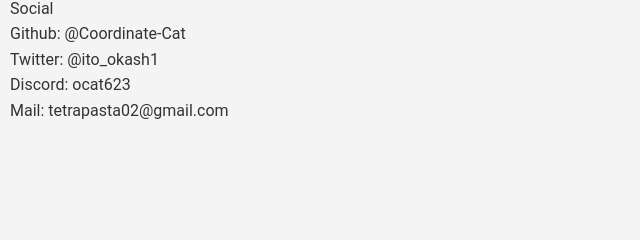
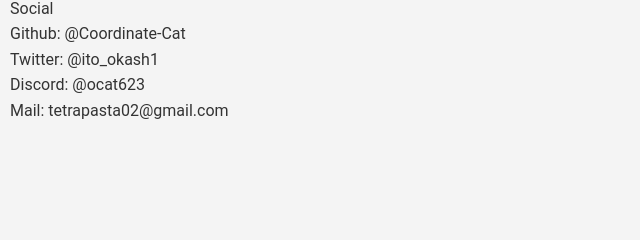
Before and after one commit to Coordinate-Cat/ocat, a plain HTML site: page index.html in a window 1280 px wide. Shown: the part 374-614 px from the top of the page, 0-640 px from the left. Drawn offline with Linux system fonts and the light colour scheme.

Commit message:
fix: discord

```diff
--- a/index.html
+++ b/index.html
@@ -37,7 +37,7 @@
       <p>Social</p>
       <div class="Github">Github: @Coordinate-Cat</div>
       <div class="Twitter">Twitter: @ito_okash1</div>
-      <div class="Discord">Discord: ocat623</div>
+      <div class="Discord">Discord: @ocat623</div>
       <div class="Mail">Mail: tetrapasta02@gmail.com</div>
     </div>
 
```
